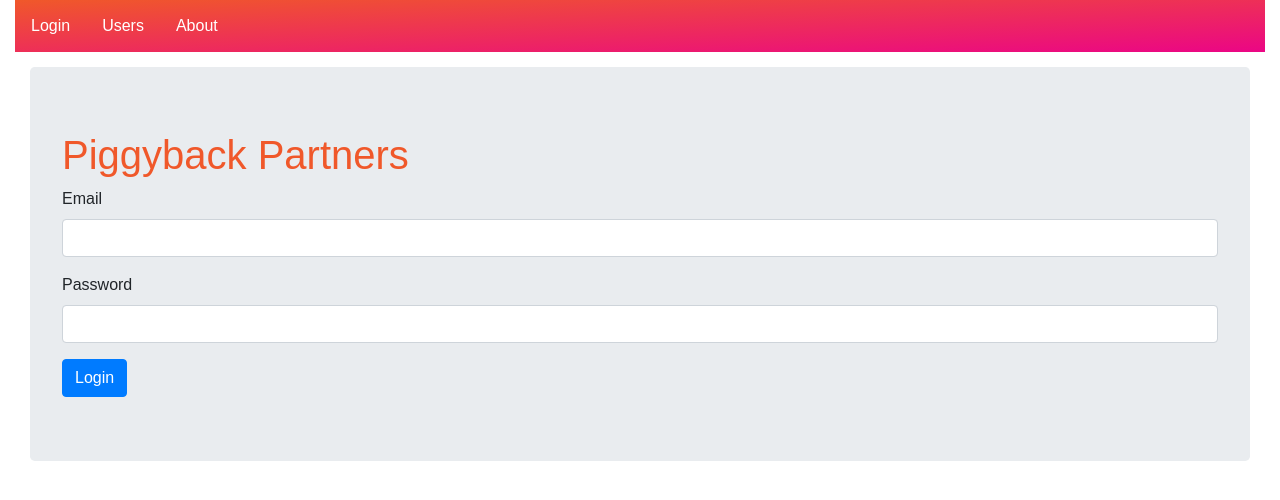
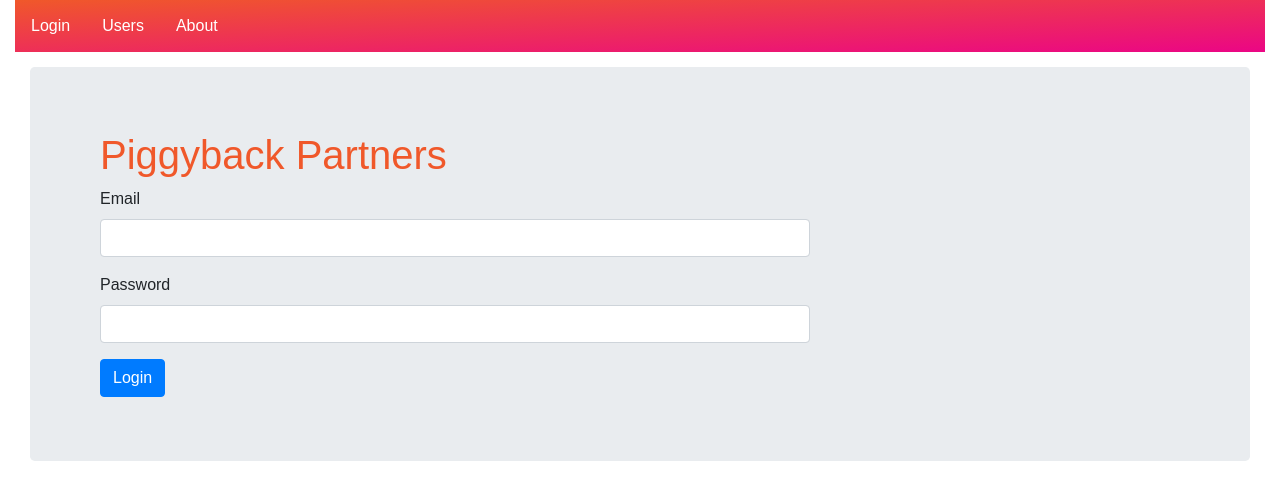
Before and after one commit to piggy1-mvn/piggyback-portal, a React (Create React App) app: page / in a window 1280 px wide. Shown: the top 500 px of the page. Built offline with nearby package versions, Linux system fonts and the light colour scheme.

Commit message:
Styled login box

```diff
--- a/src/components/LoginPage.js
+++ b/src/components/LoginPage.js
@@ -69,6 +69,8 @@ const LoginPage = props => {
 
   return (
     <div className="jumbotron">
+      <div className="container">
+        <div className="col-sm-8 col-sm-offset-2">
           <>
             <h1>Piggyback Partners</h1>
             <LoginForm
@@ -79,6 +81,8 @@ const LoginPage = props => {
             />
           </>
         </div>
+      </div>
+    </div>
   );
 };
 
```
Lines whose indentation alone changed are shown as unchanged.
